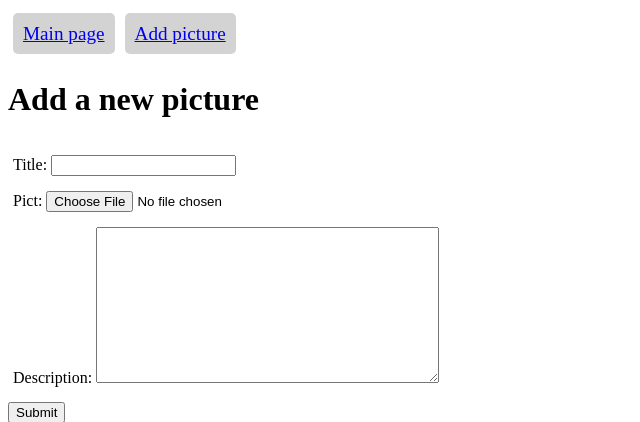
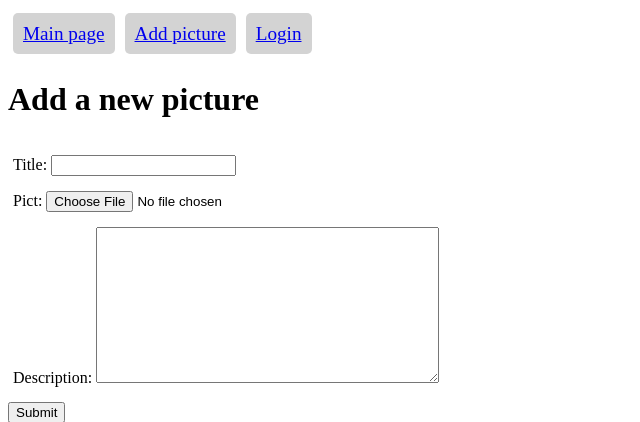
Before and after one commit to yadlouskin/SGSTestTask, a Django app: page /picts/add/ in a window 1280 px wide. Shown: the top 422 px of the page, without its empty margins (0-640 px from the left). Run offline with Django 5.2, Linux system fonts and the light colour scheme.

Commit message:
Add login and user button on the main page

```diff
--- a/src/picts/templates/picts/base.html
+++ b/src/picts/templates/picts/base.html
@@ -16,6 +16,12 @@
                 {% for elem in forsinglemenu %}
                     <div><a class="menu" href="{% url elem.url_name slug=object.slug %}">{{ elem.button_name }}</a></div>
                 {% endfor %}
+            {% endif %}
+
+            {% if user.is_authenticated %}
+                <div><a class="menu" href="{% url 'main_user' %}">User:{{user.username}}</a></div>
+            {% else %}
+                <div><a class="menu" href="{% url 'login' %}">Login</a></div>
             {% endif %}
         {% endblock %}
     </div>
```
